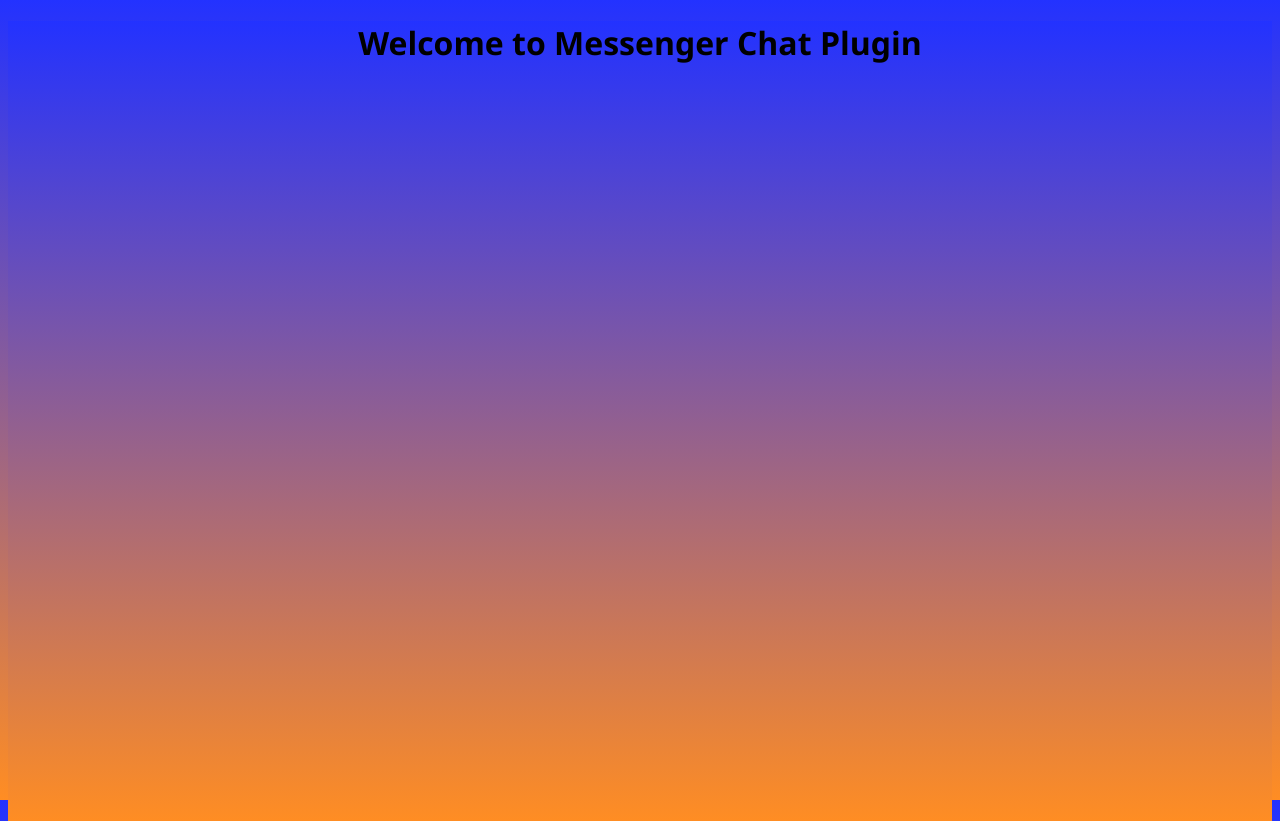
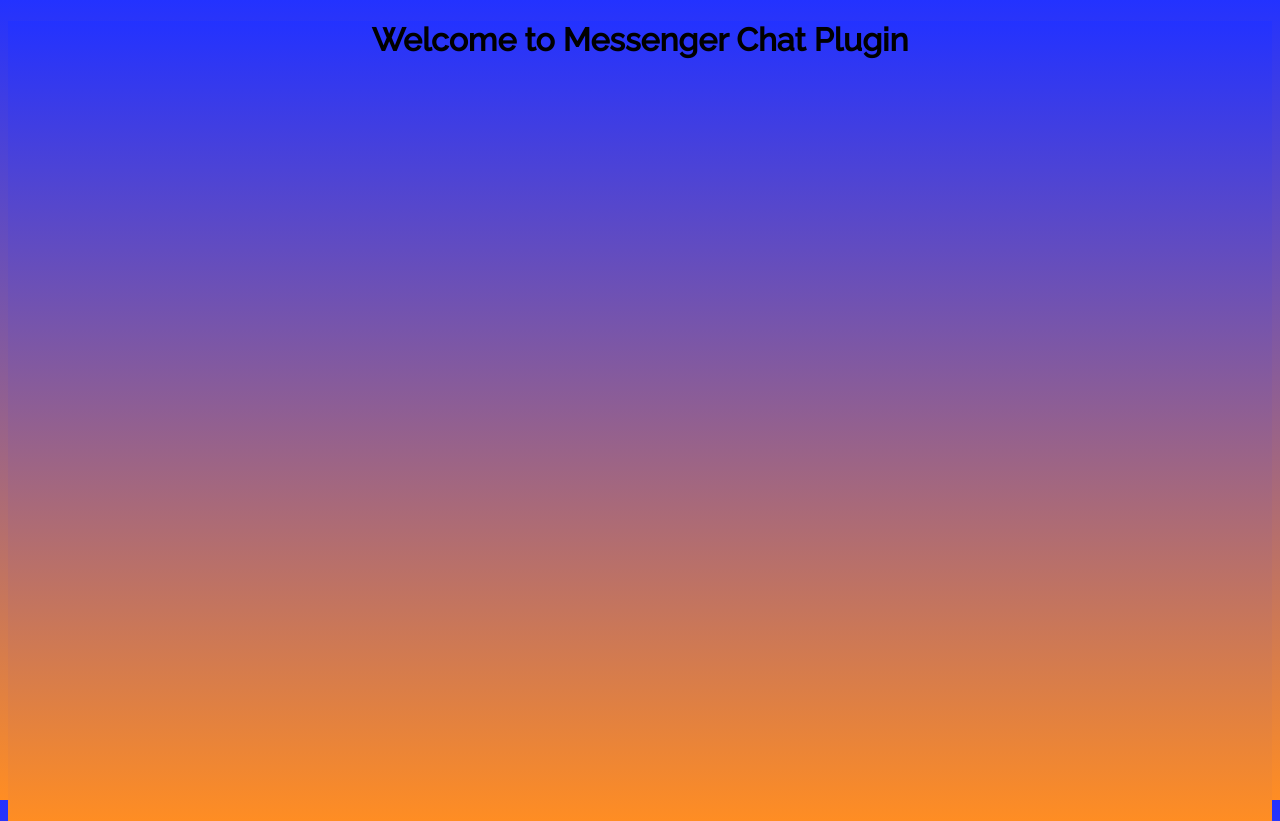
Before and after one commit to shafatahmad/mess, a plain HTML site: page index.html in a window 1280 px wide. Drawn offline with Linux system fonts and the light colour scheme.

Commit message:
Update styles.css

```diff
--- a/styles.css
+++ b/styles.css
@@ -5,5 +5,5 @@
 
 h1{
     text-align: center;
-    font-family: 'Segoe UI', Tahoma, Geneva, Verdana, sans-serif;
+    font-family: 'Raleway', sans-serif;
 }
```
